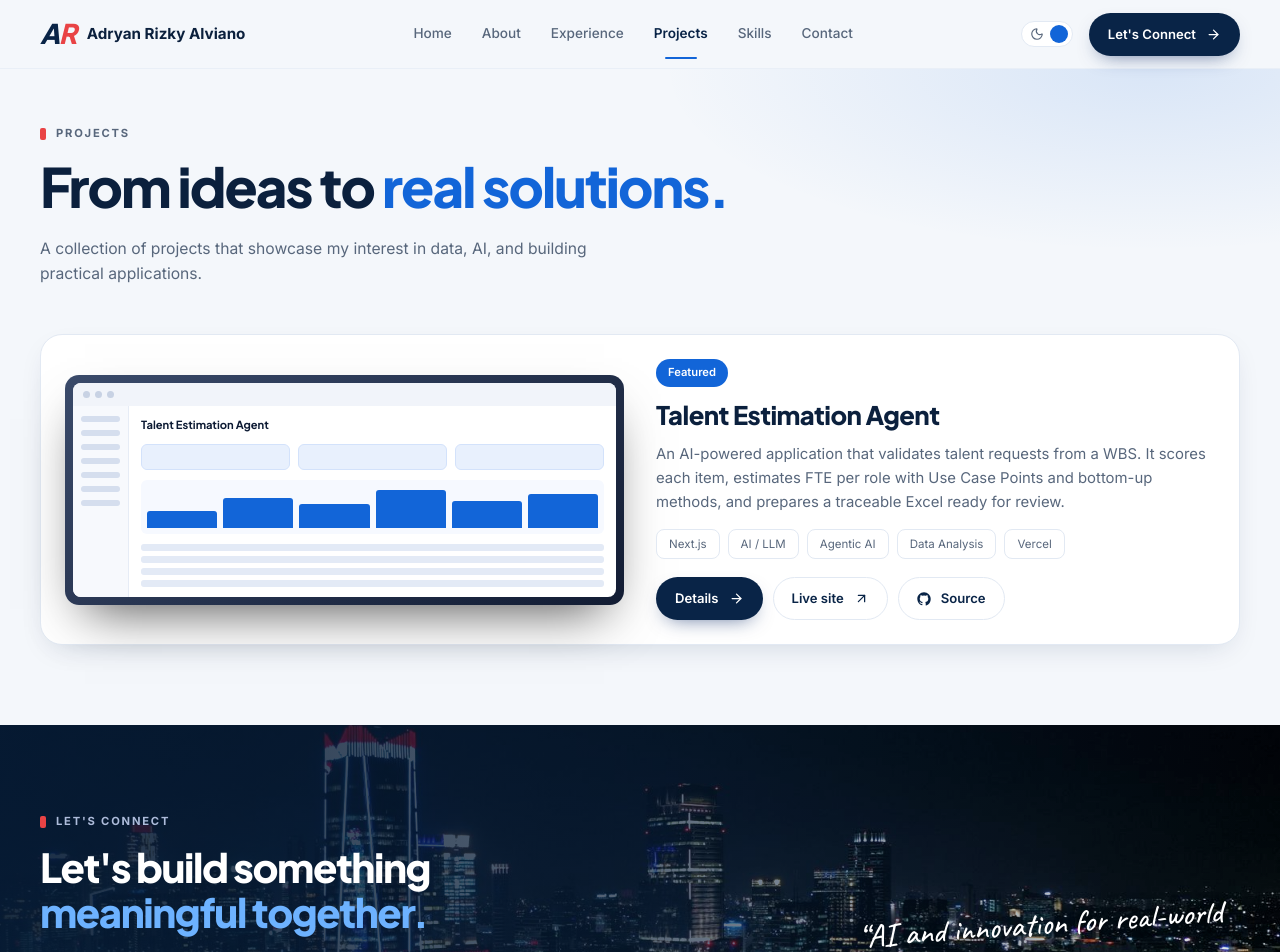
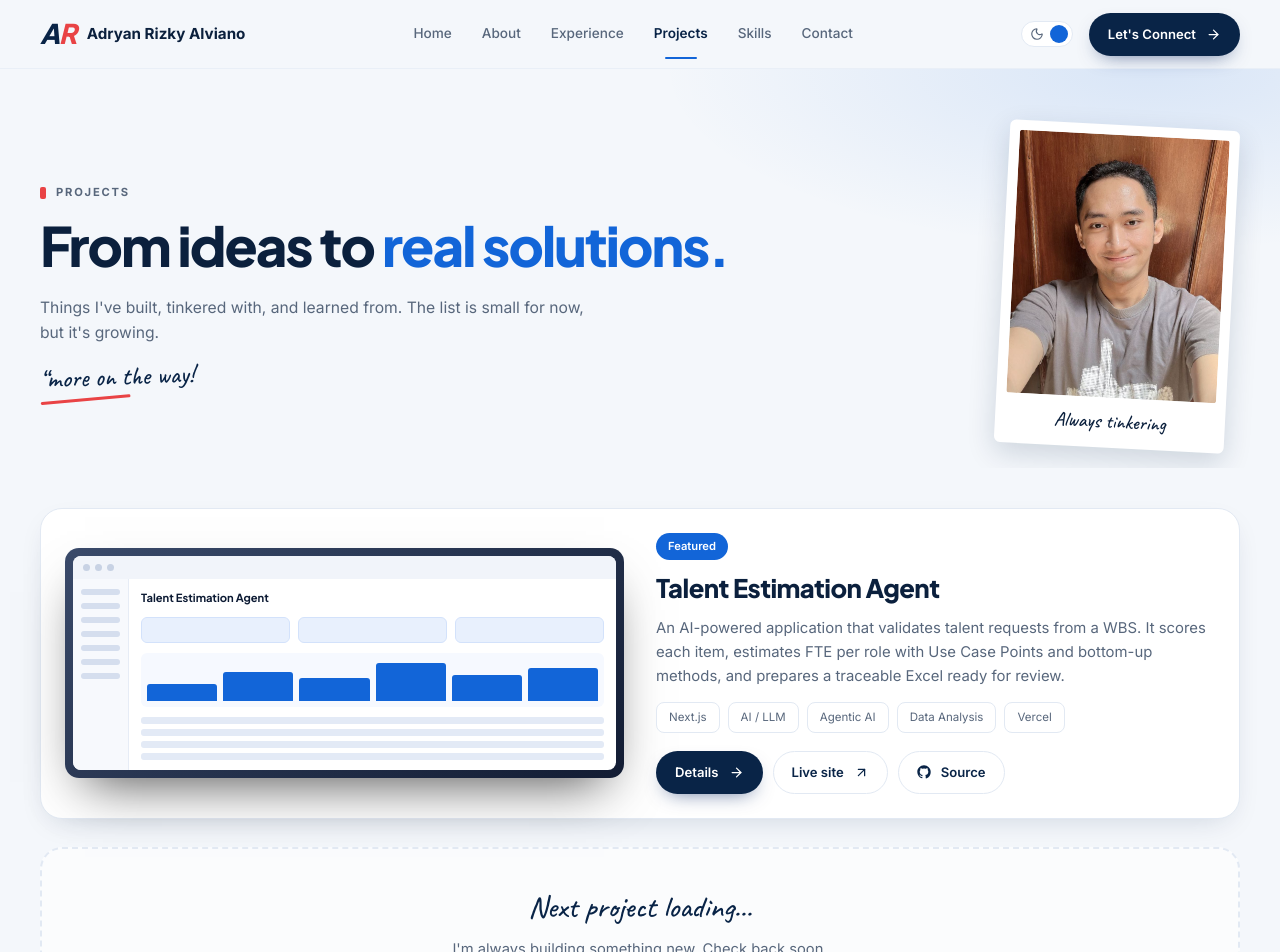
Before and after one commit to adryanra97/alvin-homepage, a Next.js app: page /projects in a window 1280 px wide. Shown: the top 952 px of the page. Built offline with nearby package versions, Linux system fonts and the light colour scheme; no server answers.

Commit message:
Bring the warm About style to Experience, Projects and Skills
Friendlier page intros, handwritten notes, polaroid photos in the page
heads, and a "next project loading" placeholder on the Projects page.
Copy and photos are editable in data/site.ts (pageIntros).

```diff
--- a/app/experience/page.tsx
+++ b/app/experience/page.tsx
@@ -1,6 +1,7 @@
 import type { Metadata } from "next";
 import ExperienceTimeline from "@/components/ExperienceTimeline";
 import PageHead from "@/components/PageHead";
+import { pageIntros } from "@/data/site";
 
 export const metadata: Metadata = {
   title: "Experience",
@@ -16,7 +17,9 @@ export default function ExperiencePage() {
         eyebrow="Experience"
         title="My professional"
         accent="journey."
-        intro="A journey of learning, contributing, and growing in the world of data, AI, and people."
+        intro={pageIntros.experience.intro}
+        note={pageIntros.experience.note}
+        photo={pageIntros.experience.photo}
       />
       <section className="section section-tight">
         <div className="container container-narrow">
--- a/app/globals.css
+++ b/app/globals.css
@@ -525,3 +525,27 @@ main:focus { outline: none; }
 }
 @media (max-width: 420px) { .polaroids { gap: 16px 14px; padding-inline: 4px; } .pol-cap { font-size: 1.05rem; } }
 @media (max-width: 640px) { .about-photo.has-photo { aspect-ratio: 1 / 1; } .about-photo.has-photo .art-img { object-position: center 12%; } }
+
+/* ---------- warm page heads ---------- */
+.page-head-grid { display: grid; grid-template-columns: 1fr 260px; gap: 40px; align-items: center; }
+.head-note {
+  display: inline-block; margin-top: 18px; font-family: var(--hand); font-size: 1.6rem; line-height: 1.1; color: var(--primary);
+  transform: rotate(-2deg);
+}
+:root[data-theme="dark"] .head-note { color: var(--accent-blue); }
+.head-note::before { content: "\201C"; } .head-note::after {
+  content: ""; display: block; width: 90px; height: 3px; border-radius: 3px; background: var(--accent-red); margin-top: 6px; transform: rotate(-3deg);
+}
+.head-polaroid { --rot: 3deg; justify-self: end; width: 230px; margin: 0 8px 12px 0; }
+.head-polaroid img { aspect-ratio: 4 / 5; }
+.soon-card {
+  border: 2px dashed var(--border); border-radius: 22px; padding: 34px 28px; text-align: center; color: var(--muted);
+  background: color-mix(in srgb, var(--surface) 60%, transparent);
+}
+.soon-card p { max-width: 380px; margin-inline: auto; font-size: 0.92rem; }
+.hand-quote-inline { font-family: var(--hand); font-size: 1.9rem !important; color: var(--primary); max-width: none !important; margin-bottom: 6px; }
+:root[data-theme="dark"] .hand-quote-inline { color: var(--accent-blue); }
+@media (max-width: 700px) {
+  .page-head-grid { grid-template-columns: 1fr; gap: 20px; }
+  .head-polaroid { justify-self: start; width: 170px; margin-left: 6px; }
+}
--- a/app/projects/page.tsx
+++ b/app/projects/page.tsx
@@ -1,7 +1,7 @@
 import type { Metadata } from "next";
 import PageHead from "@/components/PageHead";
 import ProjectCard from "@/components/ProjectCard";
-import { projects } from "@/data/site";
+import { pageIntros, projects } from "@/data/site";
 
 export const metadata: Metadata = {
   title: "Projects",
@@ -17,13 +17,19 @@ export default function ProjectsPage() {
         eyebrow="Projects"
         title="From ideas to"
         accent="real solutions."
-        intro="A collection of projects that showcase my interest in data, AI, and building practical applications."
+        intro={pageIntros.projects.intro}
+        note={pageIntros.projects.note}
+        photo={pageIntros.projects.photo}
       />
       <section className="section section-tight">
         <div className="container proj-list">
           {projects.map((p) => (
             <ProjectCard key={p.slug} project={p} />
           ))}
+          <div className="soon-card">
+            <p className="hand-quote-inline">Next project loading…</p>
+            <p>I&apos;m always building something new. Check back soon, or say hi if you have an idea.</p>
+          </div>
         </div>
       </section>
     </>
--- a/app/skills/page.tsx
+++ b/app/skills/page.tsx
@@ -1,5 +1,6 @@
 import type { Metadata } from "next";
 import PageHead from "@/components/PageHead";
+import { pageIntros } from "@/data/site";
 import Skills from "@/components/Skills";
 
 export const metadata: Metadata = {
@@ -16,7 +17,9 @@ export default function SkillsPage() {
         eyebrow="Skills"
         title="Tools &"
         accent="technologies."
-        intro="A combination of technical, AI, governance, and soft skills that I use to turn ideas into real solutions."
+        intro={pageIntros.skills.intro}
+        note={pageIntros.skills.note}
+        photo={pageIntros.skills.photo}
       />
       <section className="section section-tight">
         <div className="container">
--- a/components/PageHead.tsx
+++ b/components/PageHead.tsx
@@ -1,19 +1,28 @@
 import type { ReactNode } from "react";
+import { publicImage } from "@/lib/images";
 
 export default function PageHead({
   eyebrow,
   title,
   accent,
   intro,
+  note,
+  photo,
 }: {
   eyebrow: string;
   title: ReactNode;
   accent?: string;
   intro?: string;
+  /** Short handwritten annotation shown under the intro. */
+  note?: string;
+  /** Optional polaroid-style photo on the right (file in /public/images). */
+  photo?: { name: string; caption: string; alt: string };
 }) {
+  const src = photo ? publicImage(photo.name) : null;
   return (
     <section className="page-head">
-      <div className="container">
+      <div className={`container${src ? " page-head-grid" : ""}`}>
+        <div>
           <p className="eyebrow">
             <span>{eyebrow}</span>
           </p>
@@ -21,6 +30,15 @@ export default function PageHead({
             {title} {accent ? <span className="accent">{accent}</span> : null}
           </h1>
           {intro ? <p className="lead page-lead">{intro}</p> : null}
+          {note ? <p className="head-note">{note}</p> : null}
+        </div>
+        {src && photo ? (
+          <figure className="polaroid head-polaroid">
+            {/* eslint-disable-next-line @next/next/no-img-element */}
+            <img src={src} alt={photo.alt} />
+            <figcaption className="pol-cap">{photo.caption}</figcaption>
+          </figure>
+        ) : null}
       </div>
     </section>
   );
--- a/data/site.ts
+++ b/data/site.ts
@@ -45,6 +45,25 @@ export const hero = {
     { icon: "heart", title: "Interested in", sub: "Generative & Agentic AI, Data Governance, Responsible AI" },
   ],
 
+};
+
+/** Warm, personal page intros: edit freely. `photo` uses files in /public/images/about. */
+export const pageIntros = {
+  experience: {
+    intro: "The places, teams, and people that shaped how I work. Every role taught me something I still use today.",
+    note: "every role taught me something",
+    photo: { name: "about/work", caption: "Work mode: on", alt: "Adryan in a navy work shirt" },
+  },
+  projects: {
+    intro: "Things I've built, tinkered with, and learned from. The list is small for now, but it's growing.",
+    note: "more on the way!",
+    photo: { name: "about/casual", caption: "Always tinkering", alt: "Adryan taking a casual selfie" },
+  },
+  skills: {
+    intro: "What's in my toolbox, from data and AI to governance and people skills, plus what I'm still learning.",
+    note: "always learning",
+    photo: { name: "about/road", caption: "Learning on the go", alt: "Adryan in a helmet with a headset" },
+  },
 };
 
 export const aboutPersonal = {
```
Also changed, not shown: public/images/about/casual.jpg (added), public/images/about/work.jpg (added). Lines whose indentation alone changed are shown as unchanged.
